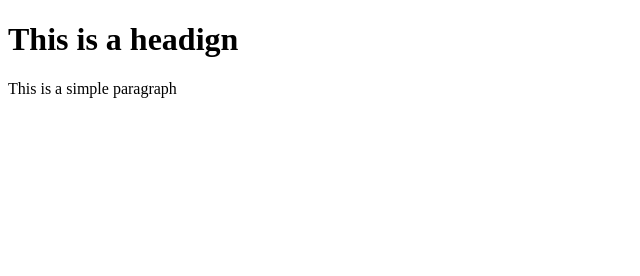
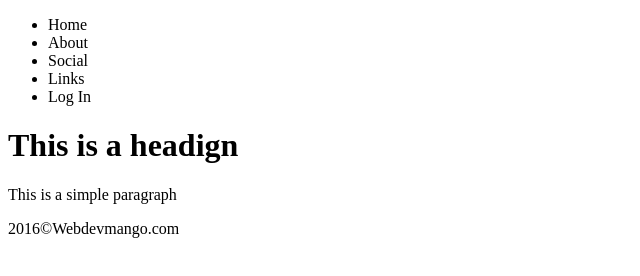
Before and after one commit to KenjinMean/Demo-Repo, a plain HTML site: page index.html in a window 1280 px wide. Shown: the whole page, without its empty margins (0-640 px from the left). Drawn offline with Linux system fonts and the light colour scheme.

Commit message:
added header main and footer section on index.html

```diff
--- a/index.html
+++ b/index.html
@@ -7,8 +7,26 @@
     <title>THis a demo for github</title>
   </head>
   <body>
-    <h1>This is a headign</h1>
-    <p>This is a simple paragraph</p>
-    <div class="box"></div>
+    <header>
+      <nav>
+        <ul>
+          <li>Home</li>
+          <li>About</li>
+          <li>Social</li>
+          <li>Links</li>
+          <li>Log In</li>
+        </ul>
+      </nav>
+    </header>
+    <main>
+      <h1>This is a headign</h1>
+      <p>This is a simple paragraph</p>
+      <div class="box"></div>
+    </main>
   </body>
+  <footer>
+    <div class="copyright-container">
+      <span>2016&copy;Webdevmango.com</span>
+    </div>
+  </footer>
 </html>
```
